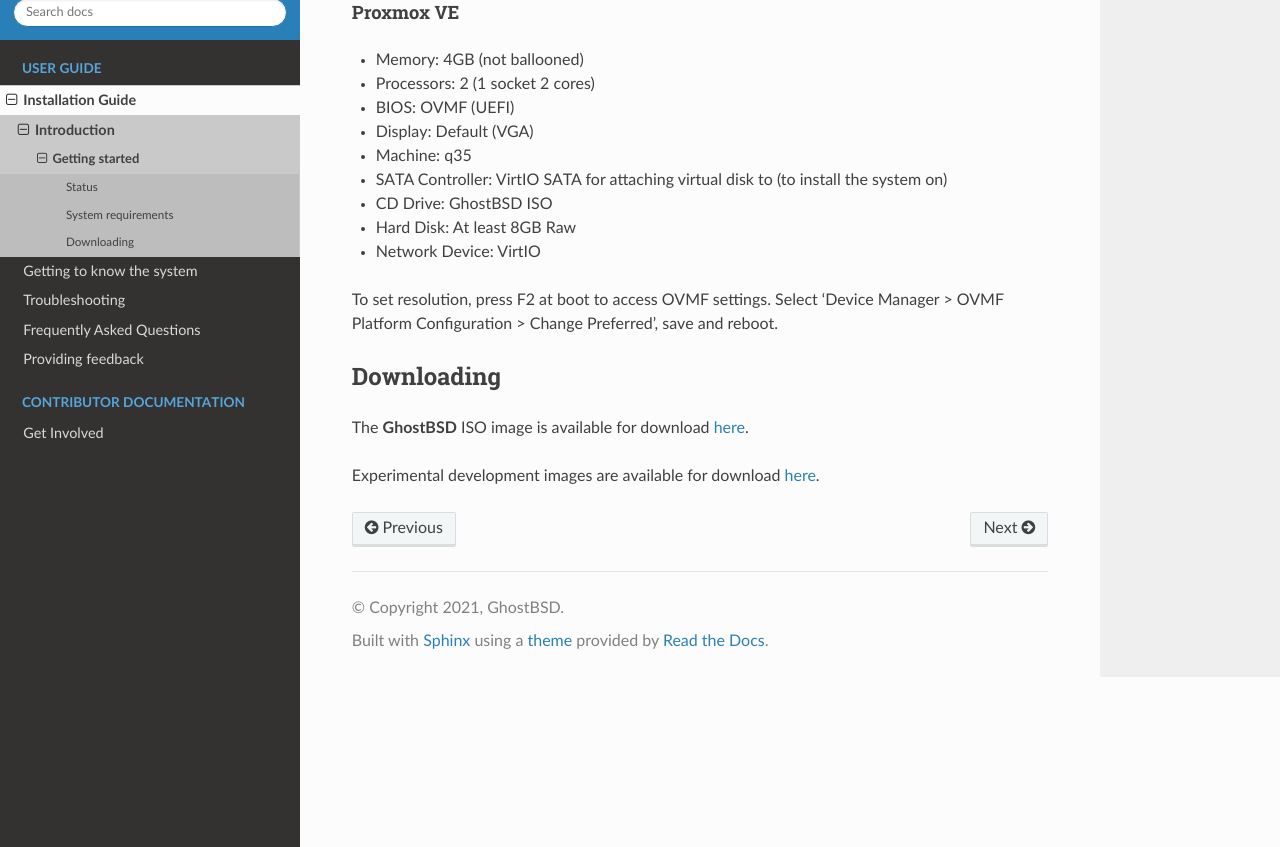
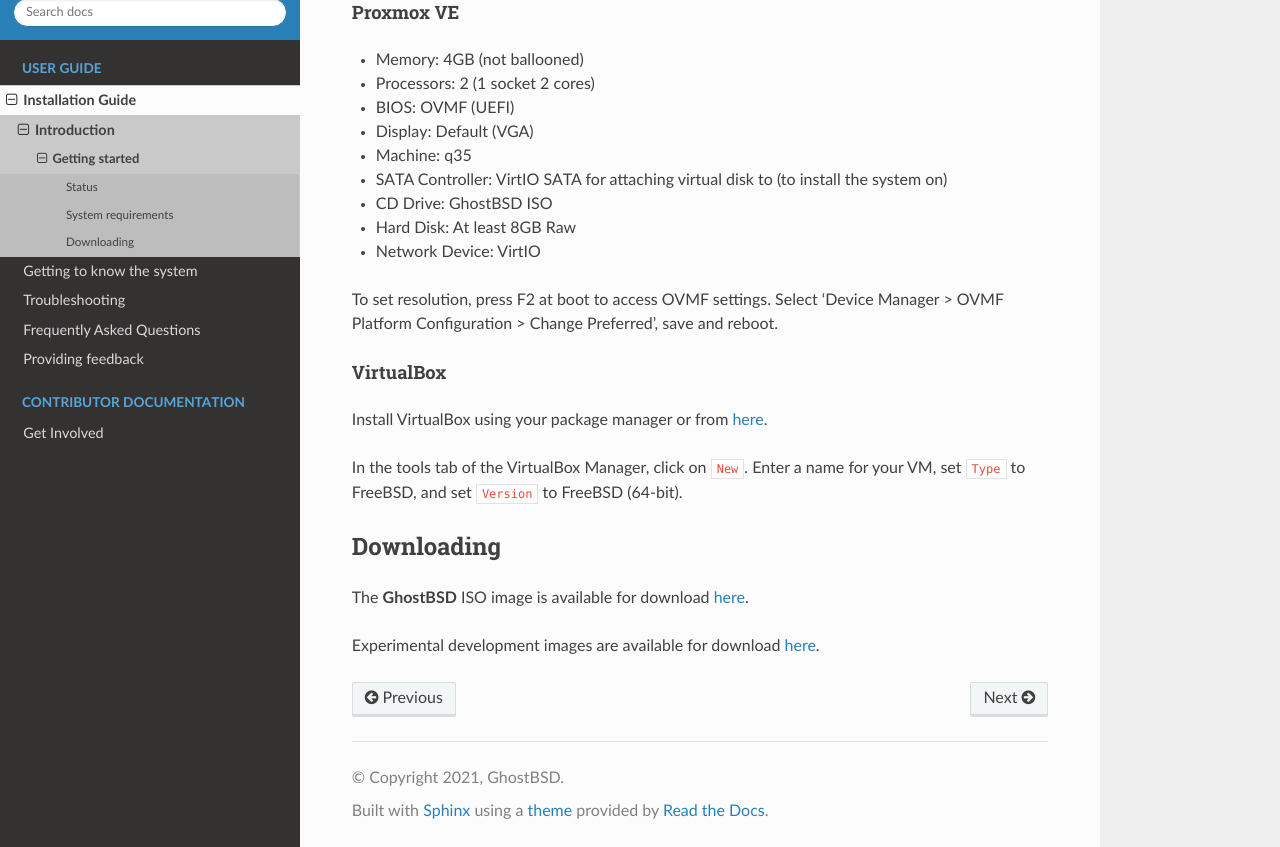
Before and after one commit to ghostbsd/documentation, a Sphinx documentation site: the page built from source/user/installation-guide/getting-started.md, in a window 1280 px wide and 900 px high, scrolled down 3153 px, cut to the strip 53-900 px from the top of the window. Built offline with Sphinx 7.4.7 and the Read the Docs theme 2.0.0, drawn with Linux system fonts in a browser that asks for light colours.

Commit message:
Started adding entry for VirtualBox install

````diff
--- a/source/user/installation-guide/getting-started.md
+++ b/source/user/installation-guide/getting-started.md
@@ -125,6 +125,13 @@
 
 To set resolution, press F2 at boot to access OVMF settings. Select 'Device Manager > OVMF Platform Configuration > Change Preferred', save and reboot.
 
+#### VirtualBox
+
+Install VirtualBox using your package manager or from [here](https://virtualbox.org).
+
+In the tools tab of the VirtualBox Manager, click on ```New```. Enter a name for your VM, set ```Type``` to FreeBSD, and set ```Version``` to FreeBSD (64-bit).
+
+
 ## Downloading
 
 The **GhostBSD** ISO image is available for download [here](http://ghostbsd.org/download).
````
